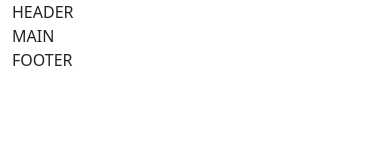
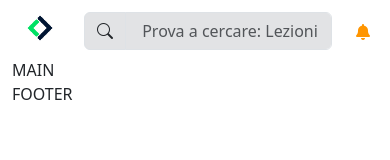
Before and after one commit to gabrielebottari/html-css-bootstrap-dashboard, a plain HTML site: page index.html in a window 390 px wide. Drawn offline with nearby package versions, Linux system fonts and the light colour scheme.

Commit message:
ADD Header

```diff
--- a/css/style.css
+++ b/css/style.css
@@ -16,7 +16,40 @@ html {
     font-family: Arial, Helvetica, sans-serif;
 }
 
-.container {
-    max-width: 1170px;
-    margin: 0 auto;
+
+/*
+    HEADER
+*/
+.logo_small img {
+  height: 40px;
+  display: none;
 }
+
+/*
+    RESPONSIVE
+*/
+
+/* PC SMALL */
+@media screen and (max-width: 992px) {
+
+}
+
+/* TABLET */
+@media screen and (max-width: 762px) {
+    .header_icons {
+        display: none;
+    }
+
+    .logo {
+        display: none;
+    }
+
+    .logo_small img {
+        display: block;
+    }
+}
+
+/* SMARTPHONE */
+@media screen and (max-width: 576px) {
+
+}
--- a/index.html
+++ b/index.html
@@ -24,8 +24,41 @@
     <body>
 
         <header><!-- Inizio Header Principale -->
-            <div class="container">
-                HEADER
+            <div class="container-fluid">
+                <div class="row p-2">
+                    <div class="col-auto">
+                        <div class="logo align-middle pt-2">
+                            <img src="./img/logo.svg" alt="logo">
+                        </div>
+                        <div class="logo_small img-fluid align-middle">
+                            <img src="./img/mobile-logo.png" alt="logomobile">
+                        </div>
+                    </div>
+                    <div class="col">
+                        <div class="input-group align-middle pt-1">
+                            <span class="input-group-text bg-secondary-subtle" id="basic-addon1"><i class="bi bi-search"></i></span>
+                            <input type="text" class="form-control bg-secondary-subtle" placeholder=" Prova a cercare: Lezioni di Laravel" aria-label="Username" aria-describedby="basic-addon1">
+                          </div>
+                    </div>
+                    <div class="col-auto header_right pt-1">
+                        <div class="align-middle pt-2">
+                            <span class="header_icons">
+                                <i class="fa-solid fa-bars px-1"></i>
+                                <i class="fa-solid fa-circle-question px-1"></i>
+                                <i class="fa-solid fa-ellipsis-vertical px-1"></i>
+                            </span>
+                            <div class="dropdown d-inline-block" type="button" data-bs-toggle="dropdown" aria-expanded="false">
+                                    <i class="fa-solid fa-bell" style="color: #ff9500;"></i>
+                                </button>
+                                <ul class="dropdown-menu">
+                                  <li><a class="dropdown-item" href="#">Action</a></li>
+                                  <li><a class="dropdown-item" href="#">Another action</a></li>
+                                  <li><a class="dropdown-item" href="#">Something else here</a></li>
+                                </ul>
+                              </div>
+                        </div>
+                    </div>
+                </div>
             </div>
         </header><!-- Fine Header Principale -->
 
```
